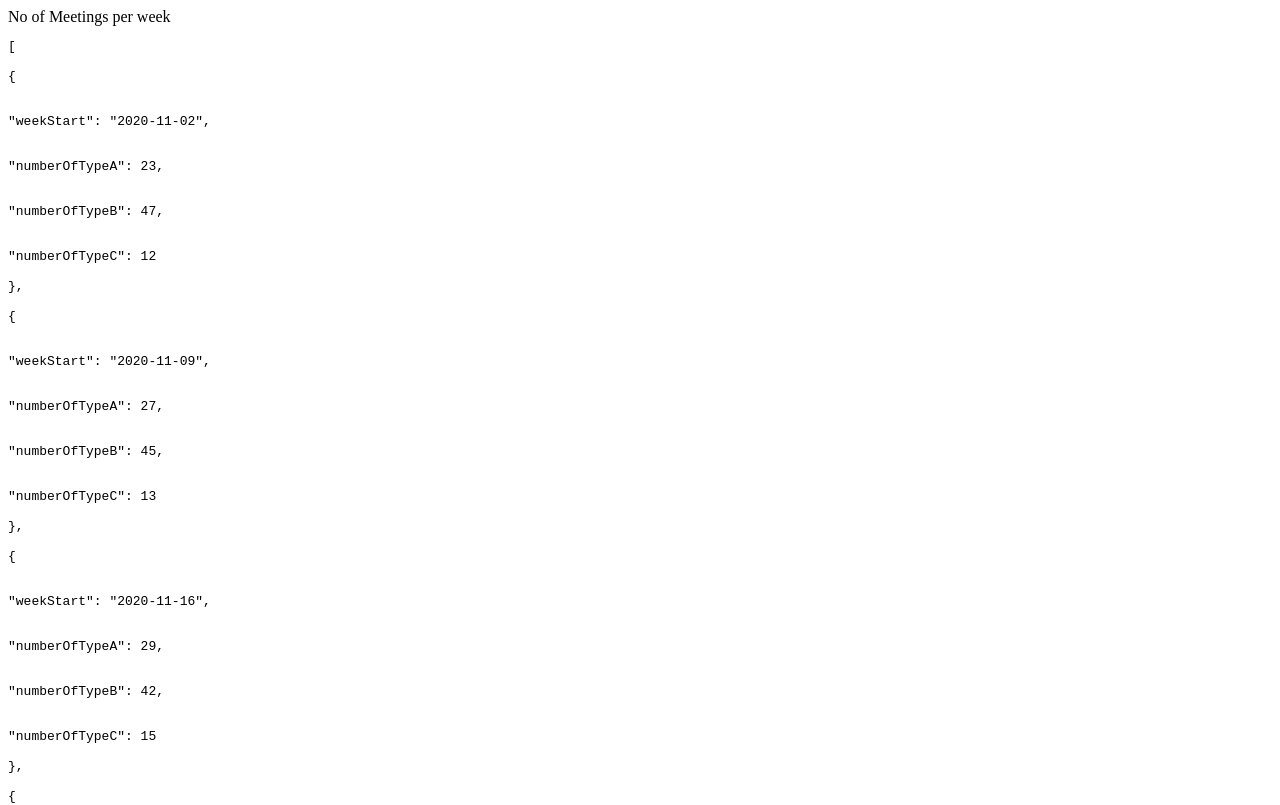
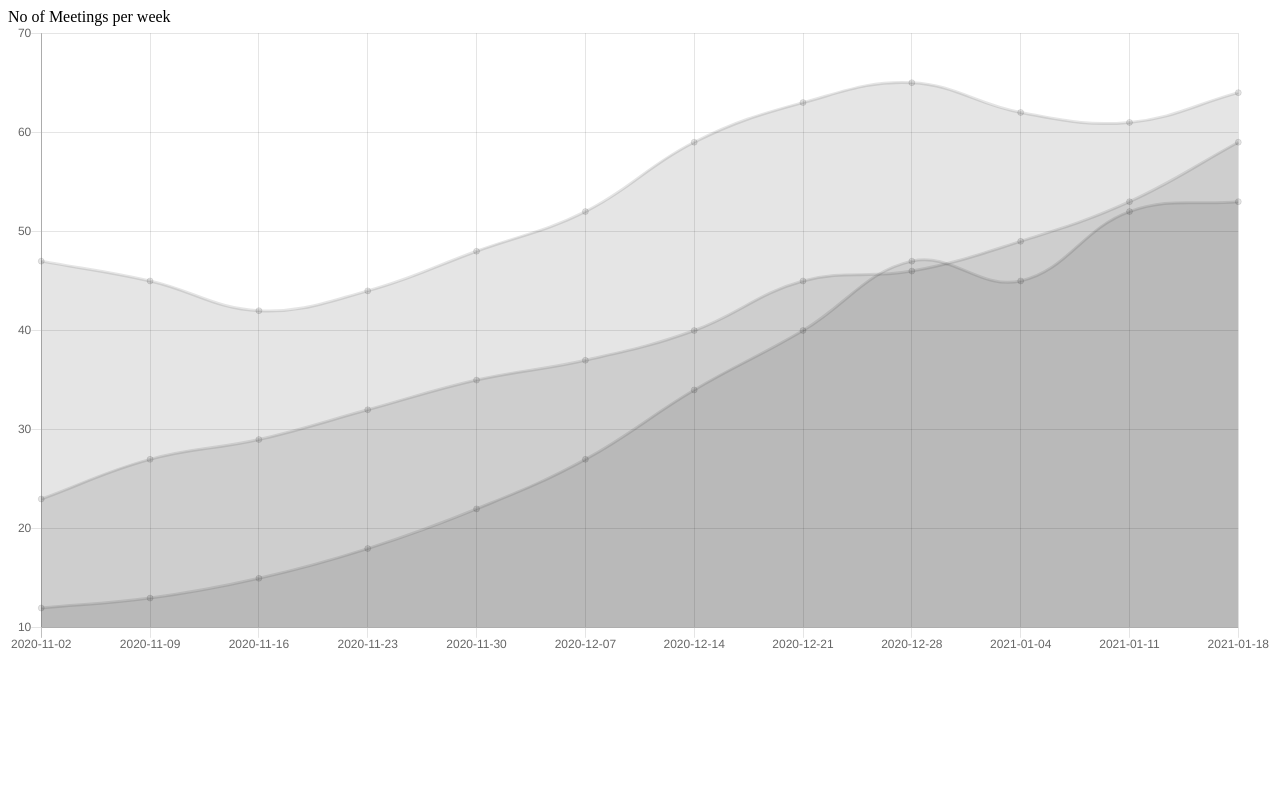
Before and after one commit to mosaaleb/meetings-line-chart, a React (Create React App) app: page / in a window 1280 px wide. Shown: the top 805 px of the page. Built offline with nearby package versions, Linux system fonts and the light colour scheme.

Commit message:
add ability to view statistics on multi-line chart

```diff
--- a/src/containers/Chart.js
+++ b/src/containers/Chart.js
@@ -1,12 +1,21 @@
 import React from 'react';
 import PropTypes from 'prop-types';
+import { Line } from 'react-chartjs-2';
 import { connect } from 'react-redux';
+import formatChartData from '../utils/formatChartData';
+
+const options = {
+  legend: {
+    display: false
+  }
+};
 
 const Chart = ({ statistics }) => (
   <div>
-    <pre>
-      {JSON.stringify(statistics, null, '\n')}
-    </pre>
+    <Line
+      options={options}
+      data={() => formatChartData(statistics)}
+    />
   </div>
 );
 
```
